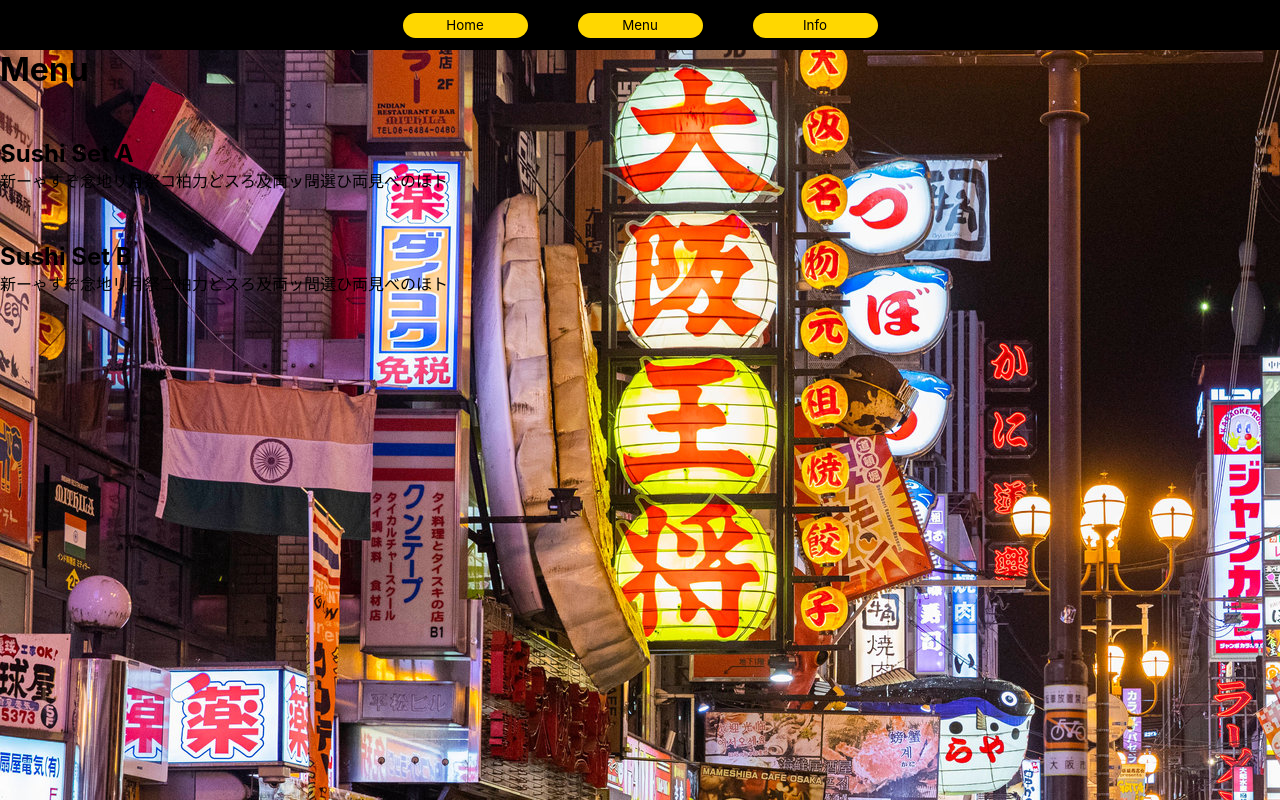
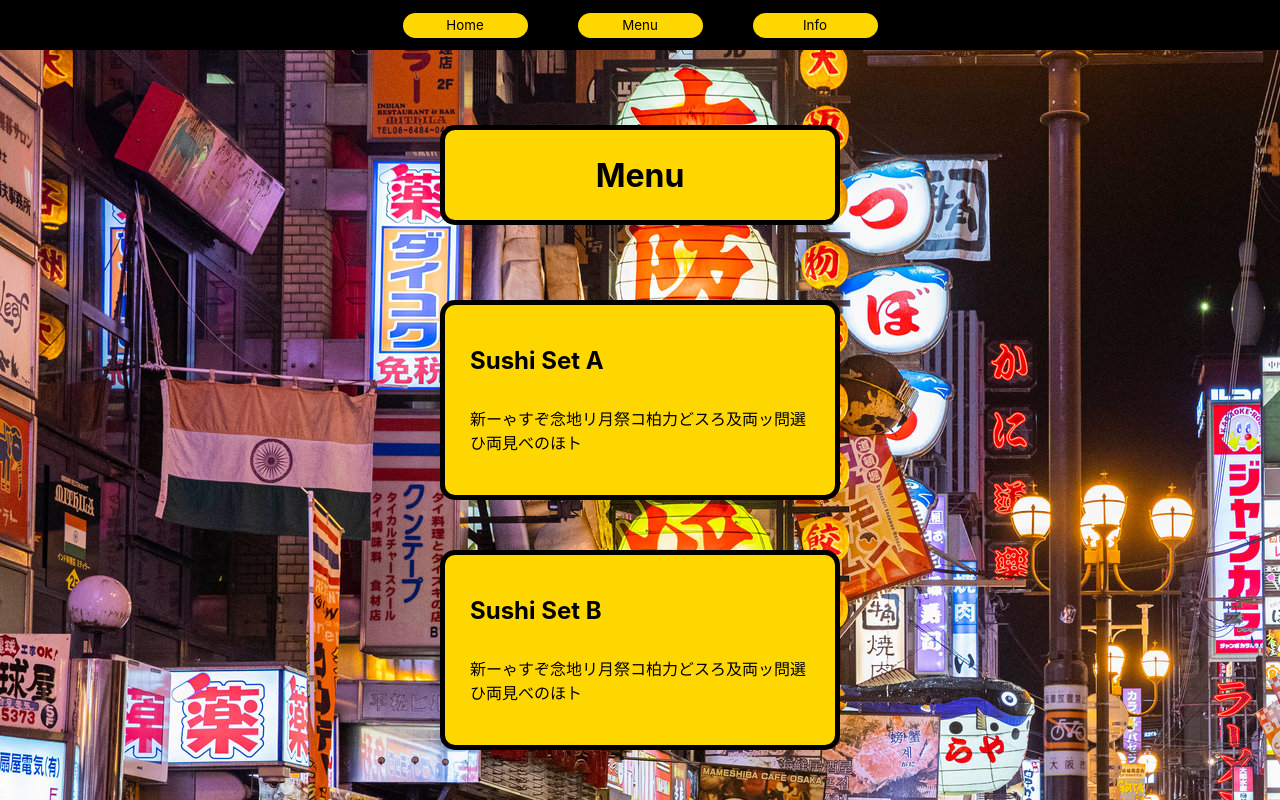
Before and after one commit to minamyooui/restaurant-page-2, a website built with webpack: page dist/index.html in a window 1280 px wide. Built offline with nearby package versions, Linux system fonts and the light colour scheme.

Commit message:
styled menu page

```diff
--- a/src/dom.js
+++ b/src/dom.js
@@ -58,6 +58,7 @@ function loadMenu() {
   i1.appendChild(i1H2);
   i1.appendChild(i1p);
   const i2 = document.createElement('div');
+  i2.classList.add('menuItem');
   const i2H2 = document.createElement('h2');
   i2H2.textContent = 'Sushi Set B';
   const i2p = document.createElement('p');
--- a/src/style.css
+++ b/src/style.css
@@ -11,6 +11,7 @@
   background: url(./japan.jpg);
   display: grid;
   grid-template-rows: 50px 1fr;
+  gap: 75px;
 }
 
 #nav {
@@ -42,7 +43,8 @@
   gap: 50px;
 }
 
-#home #headline, #home #copy {
+#home #headline, #home #copy,
+#menu #menuHead, #menu .menuItem {
   background: gold;
   height: 100px;
   width: 400px;
@@ -53,11 +55,7 @@
   align-items: center;
 }
 
-#home #headline {
-  margin-top: 75px;
-}
-
-#home #copy {
+#home #copy, #menu .menuItem {
   height: 400px;
   padding: 25px;
 }
@@ -66,4 +64,12 @@
   display: grid;
   grid-template-rows: repeat(3, max-content);
   gap: 50px;
+  justify-content: center;
 }
+
+#menu #menuHead {
+  margin-bottom: 25px;
+}
+#menu .menuItem {
+  height: 200px;
+}
```
